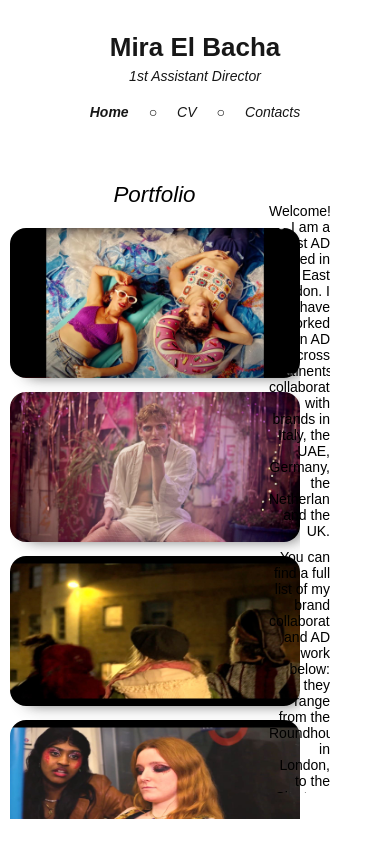
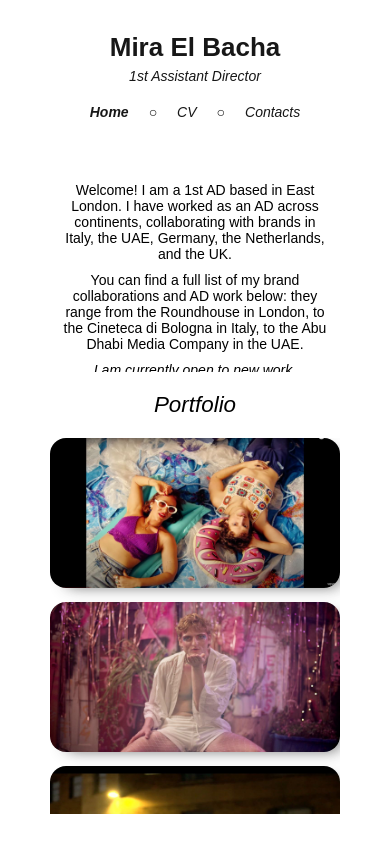
Before and after one commit to chiagger/miraelbacha, a Next.js app: page / in a window 390 px wide. Built offline with nearby package versions, Linux system fonts and the light colour scheme.

Commit message:
responsive for mobile

```diff
--- a/src/app/layout.tsx
+++ b/src/app/layout.tsx
@@ -2,6 +2,7 @@
 import { Geist, Geist_Mono } from "next/font/google";
 import "./globals.css";
 import { usePathname } from "next/navigation";
+import { MobileProvider } from "@/contexts/mobileContext";
 
 const geistSans = Geist({
   variable: "--font-geist-sans",
@@ -23,6 +24,7 @@ export default function RootLayout({
   return (
     <html lang="en">
       <body style={{ width: "100vw", height: "100vh" }}>
+        <MobileProvider>
           <div
             style={{
               width: "100%",
@@ -110,6 +112,7 @@ export default function RootLayout({
           >
             {children}
           </div>
+        </MobileProvider>
       </body>
     </html>
   );
--- a/src/app/page.tsx
+++ b/src/app/page.tsx
@@ -4,21 +4,31 @@ import styles from "./page.module.css";
 import { portfolio, PortfolioItem } from "@/data/portfolio";
 import { useState } from "react";
 import { Button, Dialog } from "@mui/material";
+import { useMobile } from "@/contexts/mobileContext";
 
 export default function Home() {
   const [openItem, setOpenItem] = useState<number | null>(null);
   const [selectedImage, setSelectedImage] = useState<number>(0);
+  const { isMobile } = useMobile();
   return (
     <div
       className={styles.page}
-      style={{ display: "flex", alignItems: "flex-start", height: "82vh" }}
+      style={{
+        display: "flex",
+        flexDirection: isMobile ? "column-reverse" : "row",
+        alignItems: "flex-start",
+        height: "82vh",
+      }}
     >
       <div
         style={{
           display: "flex",
           flexDirection: "column",
-          maxWidth: "70%",
+          maxWidth: isMobile ? "100%" : "70%",
           alignItems: "center",
+          justifyContent: "center",
+          maxHeight: isMobile ? "50vh" : "82vh",
+          marginTop: isMobile ? 20 : 0,
         }}
       >
         <div
@@ -68,15 +78,17 @@ export default function Home() {
       </div>
       <div
         style={{
-          maxWidth: "30%",
+          maxWidth: isMobile ? "100%" : "30%",
           color: "#000",
-          textAlign: "right",
+          textAlign: isMobile ? "center" : "right",
           fontSize: 14,
-          paddingLeft: 20,
+          paddingLeft: isMobile ? 0 : 20,
           alignSelf: "center",
           display: "flex",
           flexDirection: "column",
           gap: 10,
+          marginTop: isMobile ? 0 : 10,
+          minHeight: "20vh",
           maxHeight: "70vh",
           overflowY: "scroll",
         }}
@@ -123,8 +135,8 @@ export default function Home() {
                 <Image
                   src={portfolio[openItem].images[selectedImage]}
                   alt=""
-                  width={600}
-                  height={350}
+                  width={isMobile ? 367 : 600}
+                  height={isMobile ? 240 : 350}
                   style={{
                     borderRadius: 4,
                     borderBottomLeftRadius: 0,
@@ -136,7 +148,7 @@ export default function Home() {
                   style={{
                     alignItems: "center",
                     position: "absolute",
-                    top: 180,
+                    top: isMobile ? 110 : 180,
                     left: 0,
                     color: "#fff",
                     fontSize: 20,
@@ -156,7 +168,7 @@ export default function Home() {
                   style={{
                     alignItems: "center",
                     position: "absolute",
-                    top: 180,
+                    top: isMobile ? 110 : 180,
                     right: 0,
                     color: "#fff",
                     fontSize: 20,
@@ -191,8 +203,8 @@ export default function Home() {
                 <div
                   style={{
                     fontSize: 16,
-                    paddingLeft: 20,
-                    paddingRight: 20,
+                    paddingLeft: isMobile ? 0 : 20,
+                    paddingRight: isMobile ? 0 : 20,
                     paddingBottom: 10,
                     textAlign: "center",
                     marginTop: 15,
--- /dev/null
+++ b/src/contexts/mobileContext.tsx
@@ -0,0 +1,28 @@
+import { useMediaQuery } from "@mui/material";
+import React, { createContext, useContext } from "react";
+
+interface MobileContextType {
+  isMobile: boolean;
+}
+
+const MobileContext = createContext<MobileContextType | undefined>(undefined);
+
+export const MobileProvider: React.FC<{ children: React.ReactNode }> = ({
+  children,
+}) => {
+  const isMobile = useMediaQuery("(max-width:1025px)");
+
+  return (
+    <MobileContext.Provider value={{ isMobile }}>
+      {children}
+    </MobileContext.Provider>
+  );
+};
+
+export const useMobile = (): MobileContextType => {
+  const context = useContext(MobileContext);
+  if (context === undefined) {
+    throw new Error("useMobile must be used within a MobileProvider");
+  }
+  return context;
+};
```
Also changed, not shown: src/app/CV/page.tsx (+21 -7 lines). Lines whose indentation alone changed are shown as unchanged.
